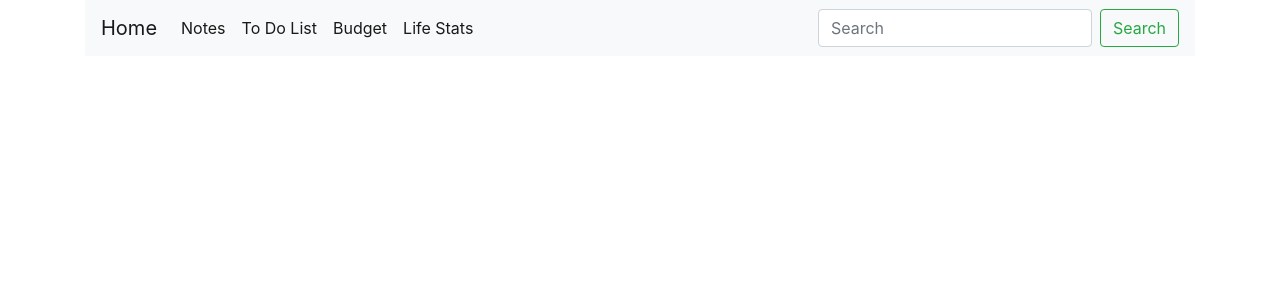
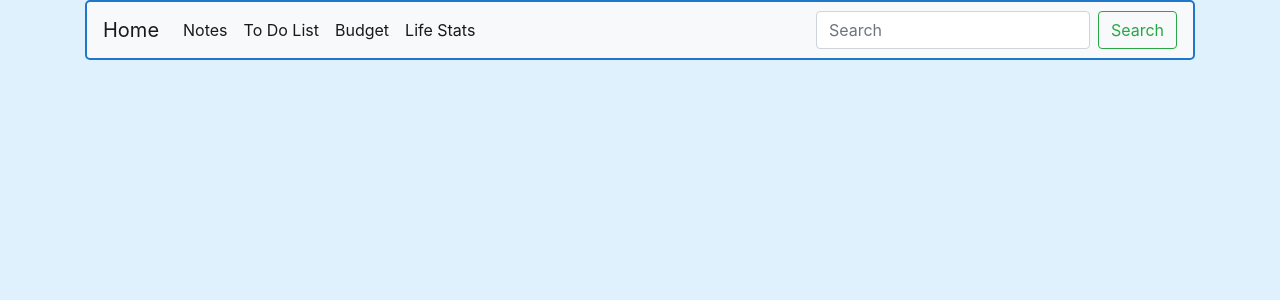
Before and after one commit to emretasar/MultipurposeWebTool, a Django app: page /home/ in a window 1280 px wide. Shown: the top 300 px of the page. Run offline with Django 4.2, Linux system fonts and the light colour scheme.

Commit message:
Minor Update

```diff
--- a/main/templates/main/home.html
+++ b/main/templates/main/home.html
@@ -41,5 +41,15 @@
 		{% endblock %}
   </div>
 
+  <style>
+    body {
+      background-color: #def1fc;
+    }
+    .navbar {
+      border: 2px solid #1e77c9;
+      border-radius: 5px 5px;
+    }
+  </style>
+
 </body>
 </html>
```
